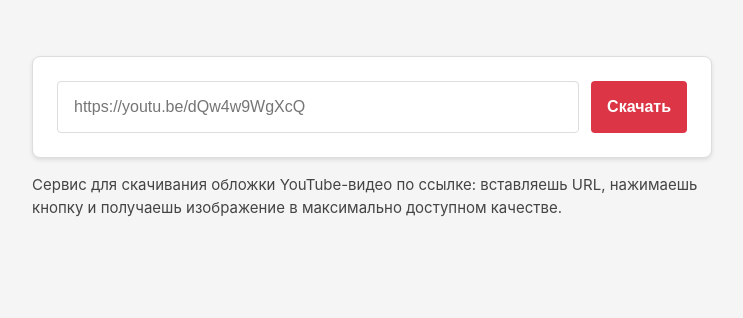
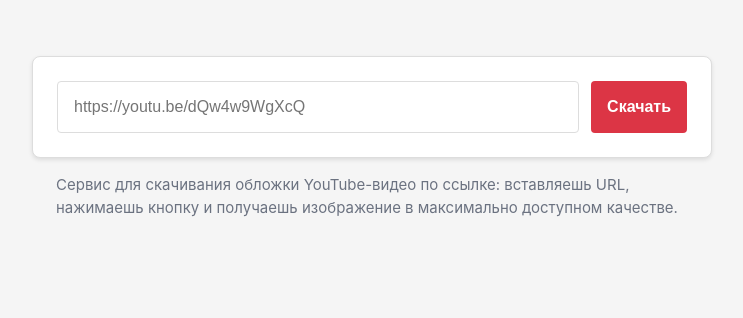
Before and after one commit to michaelbel/covergrab, a website: page index.html in a window 1280 px wide. Shown: the whole page, without its empty margins (268-1011 px from the left). Drawn offline with Linux system fonts and the light colour scheme.

Commit message:
Adjust description spacing and styling

```diff
--- a/styles.css
+++ b/styles.css
@@ -1,6 +1,7 @@
 :root {
   color-scheme: light;
-  font-family: "Inter", system-ui, -apple-system, "Segoe UI", sans-serif;
+  font-family: "SF Pro Text", "SF Pro Display", -apple-system, BlinkMacSystemFont,
+    "Segoe UI", sans-serif;
   background: #f5f5f5;
   color: #333;
 }
@@ -91,9 +92,10 @@ button:disabled {
 
 .description {
   margin: 16px 0 0;
+  padding: 0 24px;
   font-size: 15px;
   line-height: 1.5;
-  color: #444;
+  color: #6b7280;
 }
 
 @media (max-width: 640px) {
```
